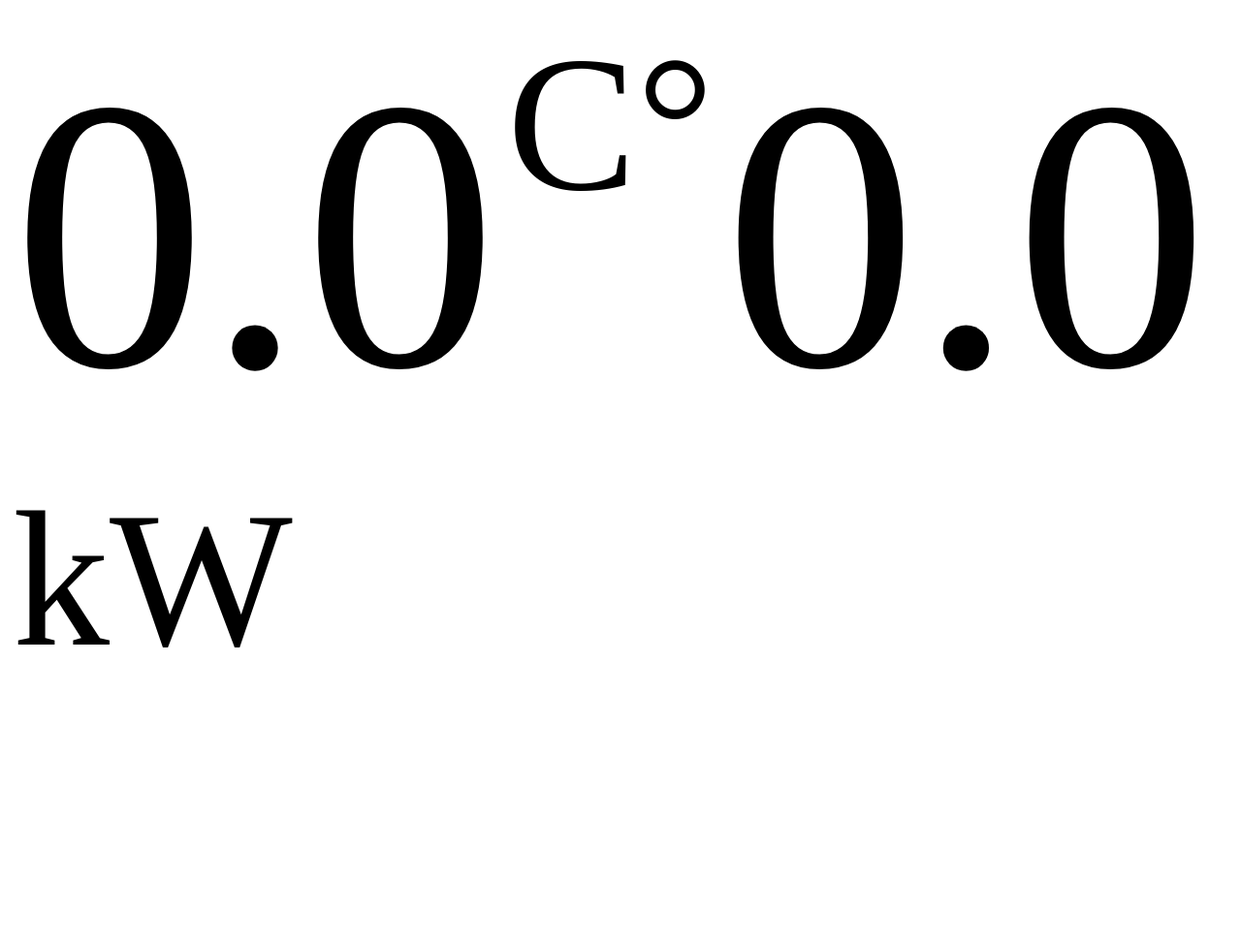
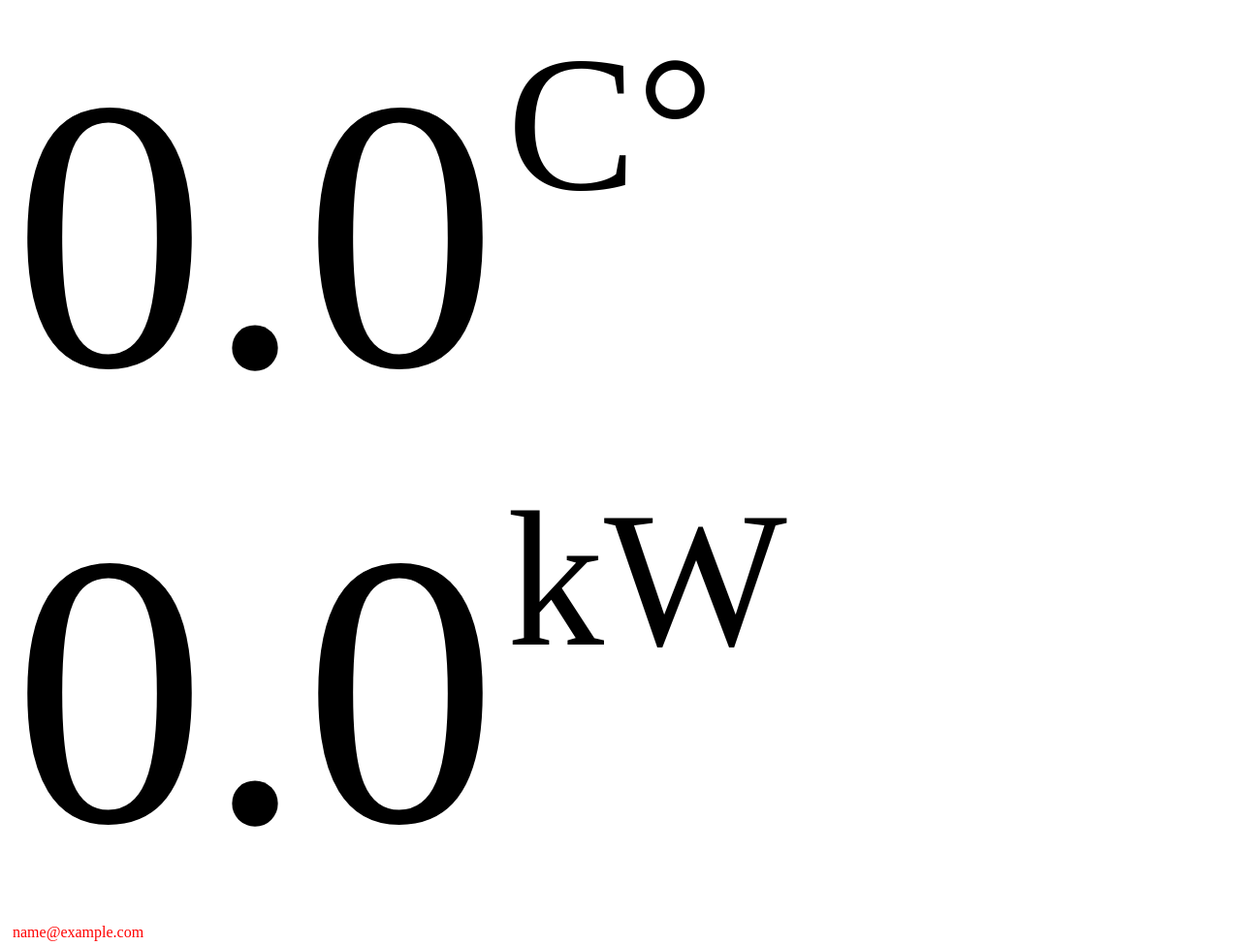
Before and after one commit to mika-koivusaari/data_display_phone, a Flask app: template app/templates/index.html in a window 1280 px wide. Shown: the whole page at 97% size. Before the commit the page ends 668 px from the top, so only its background shows below. Run offline with Flask 2, Linux system fonts and the light colour scheme; the template is opened without the code that fills it: most values are stand-ins (such as "Sample title", 1, 10 or a date in 2020); parts of the project's set-up code (start-up, migrations or seed data) failed here and were passed over.

Commit message:
Added mail check from mqtt, cleaned html.

```diff
--- a/app/templates/index.html
+++ b/app/templates/index.html
@@ -2,25 +2,36 @@
   <head>
     <meta http-equiv="refresh" content="60">
     <style>
-      body {font-size: 400px;}
+      div {clear: both;}
       p {float: left; margin: 5px;text-align:center; }
-      p.small {font-size: 50%;}
+      p.value {font-size: 400px;}
+      p.unit {font-size: 200px;}
+      p.mail {color: red;}
     </style>
   </head>
   <body>
-    <p>
+    <div>
+    <p class="value">
     {{'%0.1f' % temperature.outside|float}}
     </p>
-    <p class="small">
+    <p class="unit">
       C&deg;
     </p>
+    </div>
 
-    <p>
+    <div>
+    <p class="value">
       {{'%0.1f' % electricity.normal|float}}
     </p>
-    <p class="small">
+    <p class="unit">
       kW
     </p>
+    </div>
 
+    <div>
+    <p class="mail">
+      {{mailstatus}}
+    </p>
+    </div>
   </body>
 </html>
```
Also changed, not shown: app/views.py (+30 -3 lines), 1 other file.
